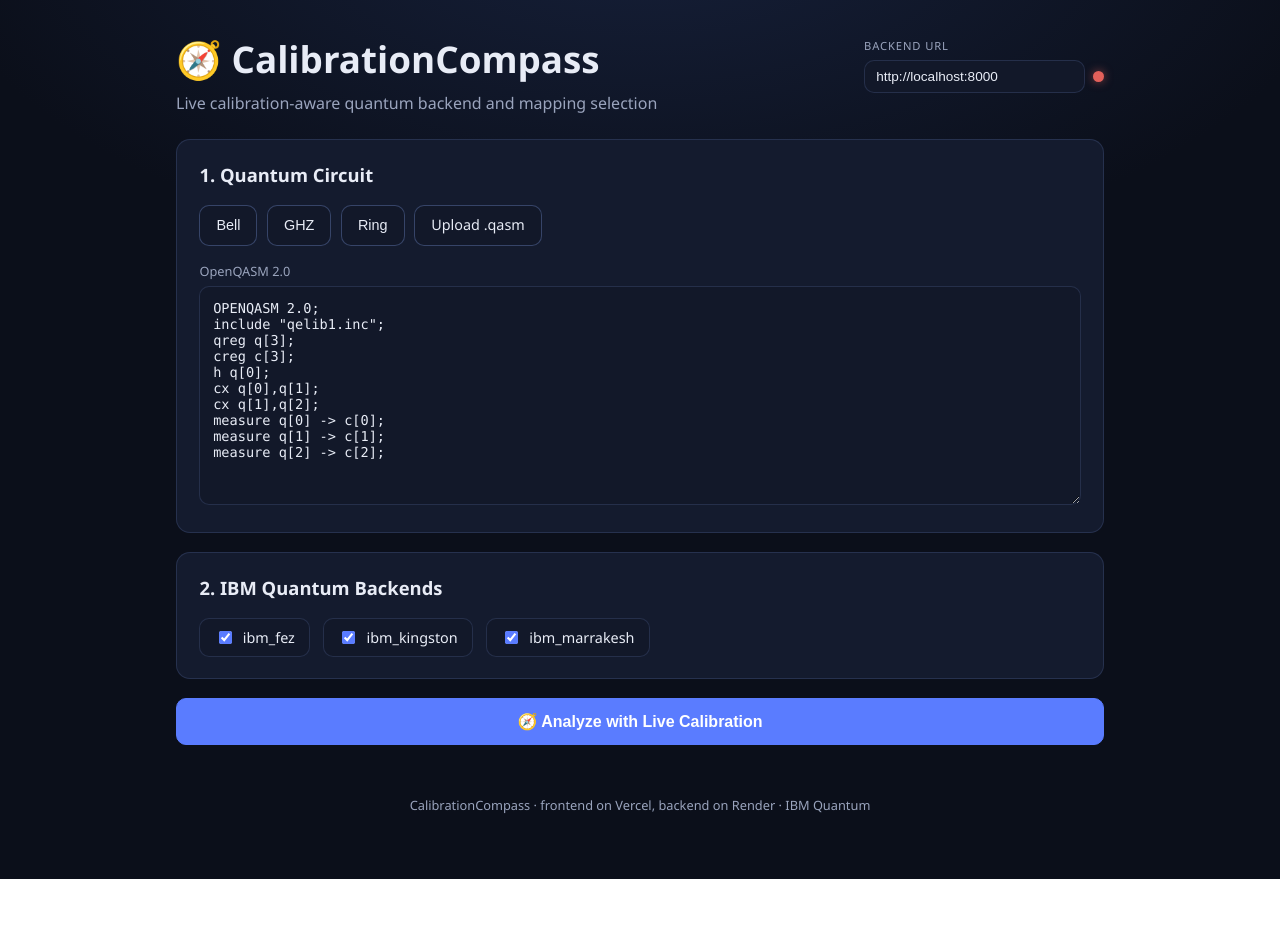
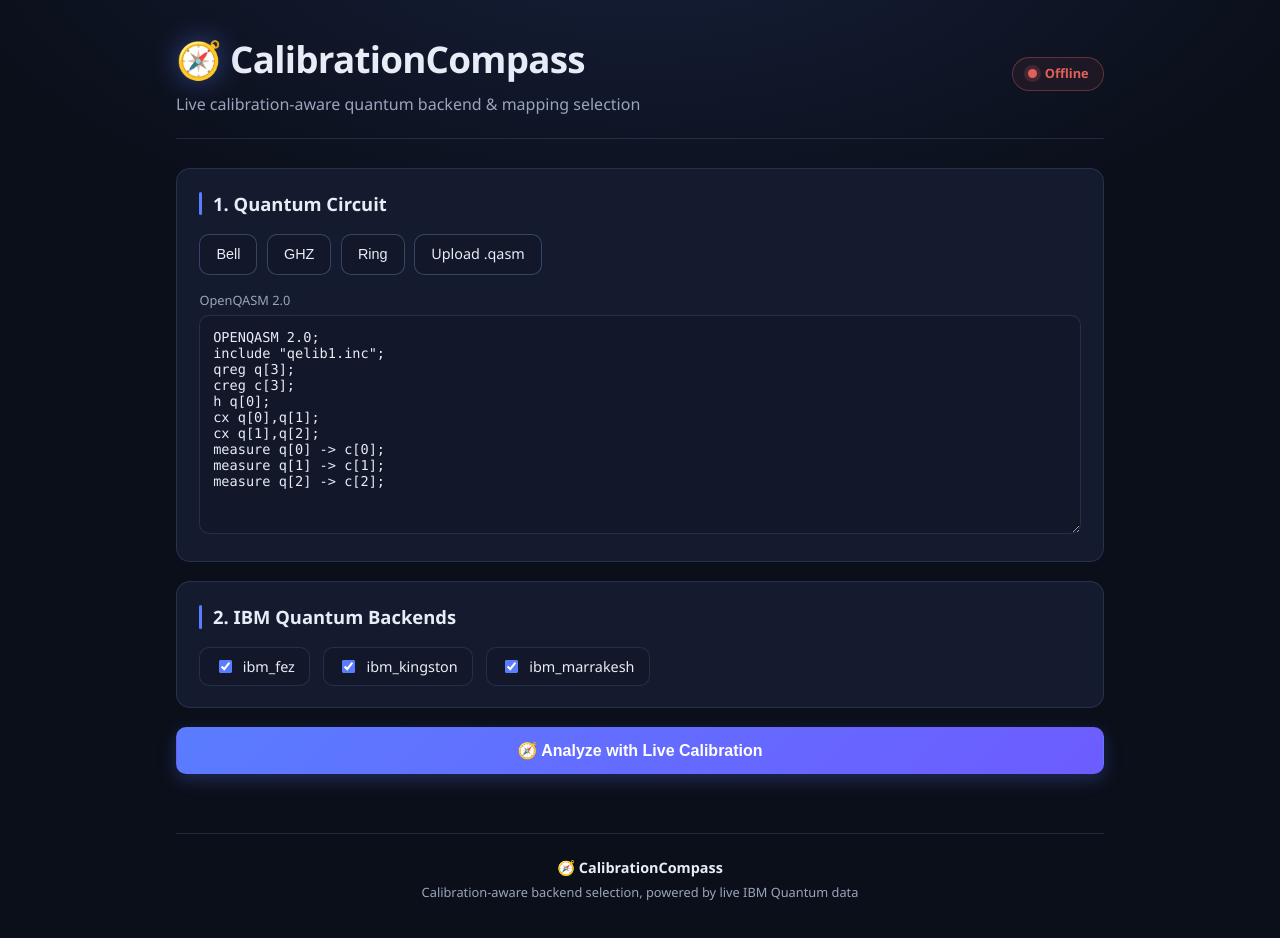
Before and after one commit to PRANAV1740/Calibration-compass, a plain HTML site: page frontend/index.html in a window 1280 px wide. Before the commit the page ends 879 px from the top, so only its background shows below. Drawn offline with Linux system fonts and the light colour scheme; no server answers.

Commit message:
Polish frontend UI; remove dev-only backend URL field
Remove the editable "Backend URL" input and the "frontend on Vercel, backend
on Render" footer line — both are developer scaffolding that end users would
never fill in or need to see. The backend URL is already configured in
config.js, so the field was redundant.

Replace the field with a compact connection-status badge (Live / Offline),
and polish the UI: header divider, section-heading accent bars, gradient
primary button, subtle card hover, and a glow on the recommendation panel.
app.js drops the URL-input/localStorage logic accordingly.

Co-Authored-By: Claude Opus 4.8 <noreply@anthropic.com>

```diff
--- a/frontend/app.js
+++ b/frontend/app.js
@@ -14,19 +14,13 @@ let PRESETS = { ...FALLBACK_PRESETS };
 let BACKENDS = [...DEFAULT_BACKENDS];
 
 function getApiBase() {
-  let stored = null;
-  try { stored = localStorage.getItem("cc_api_base"); } catch (e) {}
   const configured = (window.CC_CONFIG && window.CC_CONFIG.apiBase) || "";
-  return (stored || configured || "").replace(/\/+$/, "");
-}
-
-function setApiBase(value) {
-  try { localStorage.setItem("cc_api_base", value.replace(/\/+$/, "")); } catch (e) {}
+  return configured.replace(/\/+$/, "");
 }
 
 async function api(path, options) {
   const base = getApiBase();
-  if (!base) throw new Error("Set the Backend URL first (top right).");
+  if (!base) throw new Error("Backend is not configured.");
   const res = await fetch(base + path, options);
   const text = await res.text();
   let data = null;
@@ -41,13 +35,22 @@ async function api(path, options) {
 /* ----------------------------- Elements ----------------------------- */
 
 const el = (id) => document.getElementById(id);
-const apiBaseInput = el("apiBase");
-const healthDot = el("healthDot");
 const qasmArea = el("qasm");
 const backendList = el("backendList");
 const analyzeBtn = el("analyzeBtn");
 const errorBox = el("error");
 const results = el("results");
+
+/* ----------------------------- Status badge ----------------------------- */
+
+function setStatus(state, text) {
+  const pill = el("statusPill");
+  if (pill) pill.setAttribute("data-state", state);
+  const t = el("statusText");
+  if (t) t.textContent = text;
+  const dot = el("healthDot");
+  if (dot) dot.className = "dot" + (state === "ok" ? " ok" : state === "bad" ? " bad" : "");
+}
 
 /* ----------------------------- Init ----------------------------- */
 
@@ -66,17 +69,16 @@ function renderBackendChecks() {
 }
 
 async function checkHealth() {
+  setStatus("loading", "Connecting…");
   try {
     const data = await api("/api/health", { method: "GET" });
-    healthDot.className = "dot ok";
-    healthDot.title = "Backend reachable";
+    setStatus("ok", "Live");
     if (Array.isArray(data.backends) && data.backends.length) {
       BACKENDS = data.backends;
       renderBackendChecks();
     }
   } catch (e) {
-    healthDot.className = "dot bad";
-    healthDot.title = "Backend unreachable: " + e.message;
+    setStatus("bad", "Offline");
   }
 }
 
@@ -345,16 +347,10 @@ analyzeBtn.addEventListener("click", analyze);
 el("runQpuBtn").addEventListener("click", runQpu);
 el("checkResultBtn").addEventListener("click", checkResult);
 
-apiBaseInput.addEventListener("change", async () => {
-  setApiBase(apiBaseInput.value.trim());
-  await checkHealth();
-  await loadPresets();
-});
-
 // boot
 (function init() {
-  apiBaseInput.value = getApiBase();
   qasmArea.value = FALLBACK_PRESETS.ghz;
   renderBackendChecks();
-  if (getApiBase()) { checkHealth(); loadPresets(); }
+  checkHealth();
+  loadPresets();
 })();
--- a/frontend/index.html
+++ b/frontend/index.html
@@ -11,16 +11,13 @@
 <body>
   <main class="container">
     <header class="site-header">
-      <div>
-        <h1 class="main-title">🧭 CalibrationCompass</h1>
-        <p class="subtitle">Live calibration-aware quantum backend and mapping selection</p>
+      <div class="brand">
+        <h1 class="main-title"><span class="logo">🧭</span> CalibrationCompass</h1>
+        <p class="subtitle">Live calibration-aware quantum backend &amp; mapping selection</p>
       </div>
-      <div class="backend-config">
-        <label for="apiBase">Backend URL</label>
-        <div class="backend-row">
-          <input id="apiBase" type="text" spellcheck="false" placeholder="https://your-api.onrender.com" />
-          <span id="healthDot" class="dot" title="Backend status"></span>
-        </div>
+      <div class="status-pill" id="statusPill" data-state="loading" title="Backend connection">
+        <span class="dot" id="healthDot"></span>
+        <span id="statusText">Connecting…</span>
       </div>
     </header>
 
@@ -109,7 +106,8 @@
     </div>
 
     <footer class="site-footer">
-      CalibrationCompass &middot; frontend on Vercel, backend on Render &middot; IBM Quantum
+      <span class="footer-mark">🧭 CalibrationCompass</span>
+      <span class="footer-dim">Calibration-aware backend selection, powered by live IBM&nbsp;Quantum data</span>
     </footer>
   </main>
 
--- a/frontend/styles.css
+++ b/frontend/styles.css
@@ -36,28 +36,42 @@ body {
   flex-wrap: wrap;
   gap: 1rem;
   justify-content: space-between;
-  align-items: flex-start;
-  margin-bottom: 1.5rem;
+  align-items: center;
+  margin-bottom: 1.8rem;
+  padding-bottom: 1.4rem;
+  border-bottom: 1px solid var(--border);
 }
 
-.main-title { font-size: 2.3rem; font-weight: 800; margin: 0; }
-.subtitle { font-size: 1rem; color: var(--muted); margin: 0.25rem 0 0; }
+.brand { display: flex; flex-direction: column; gap: 0.3rem; }
+.main-title {
+  font-size: 2.3rem; font-weight: 800; margin: 0; letter-spacing: -0.02em;
+  display: flex; align-items: center; gap: 0.55rem;
+}
+.main-title .logo { filter: drop-shadow(0 0 14px rgba(90, 124, 255, 0.45)); }
+.subtitle { font-size: 1rem; color: var(--muted); margin: 0; }
 
-.backend-config { min-width: 240px; }
-.backend-config label { font-size: 0.7rem; text-transform: uppercase; letter-spacing: 0.08em; color: var(--muted); }
-.backend-row { display: flex; align-items: center; gap: 0.5rem; margin-top: 0.25rem; }
-.backend-row input {
-  flex: 1;
+/* connection status badge */
+.status-pill {
+  display: inline-flex; align-items: center; gap: 0.5rem;
   background: var(--bg-elev);
   border: 1px solid var(--border);
-  color: var(--text);
-  border-radius: 10px;
-  padding: 0.5rem 0.7rem;
-  font-size: 0.85rem;
+  border-radius: 999px;
+  padding: 0.4rem 0.9rem;
+  font-size: 0.8rem; font-weight: 600;
+  color: var(--muted);
+  white-space: nowrap;
+  transition: color 0.3s, background 0.3s, border-color 0.3s;
 }
-.dot { width: 11px; height: 11px; border-radius: 50%; background: var(--muted); flex: 0 0 auto; transition: background 0.3s; }
-.dot.ok { background: var(--good); box-shadow: 0 0 10px rgba(63,185,138,0.6); }
-.dot.bad { background: var(--bad); box-shadow: 0 0 10px rgba(226,96,90,0.6); }
+.status-pill[data-state="ok"]  { color: var(--good); border-color: rgba(63, 185, 138, 0.35); background: rgba(63, 185, 138, 0.08); }
+.status-pill[data-state="bad"] { color: var(--bad);  border-color: rgba(226, 96, 90, 0.35);  background: rgba(226, 96, 90, 0.08); }
+
+.dot { width: 9px; height: 9px; border-radius: 50%; background: var(--muted); flex: 0 0 auto; transition: background 0.3s, box-shadow 0.3s; }
+.dot.ok { background: var(--good); animation: pulse 2.2s ease-in-out infinite; }
+.dot.bad { background: var(--bad); box-shadow: 0 0 0 4px rgba(226, 96, 90, 0.18); }
+@keyframes pulse {
+  0%, 100% { box-shadow: 0 0 0 3px rgba(63, 185, 138, 0.22); }
+  50%      { box-shadow: 0 0 0 7px rgba(63, 185, 138, 0.04); }
+}
 
 .card {
   background: var(--card);
@@ -65,8 +79,17 @@ body {
   border-radius: var(--radius);
   padding: 1.3rem 1.4rem;
   margin-bottom: 1.2rem;
+  transition: border-color 0.2s;
 }
-.card h2 { margin: 0 0 1rem; font-size: 1.15rem; }
+.card:hover { border-color: var(--border-strong); }
+.card h2 {
+  margin: 0 0 1rem; font-size: 1.15rem;
+  position: relative; padding-left: 0.85rem;
+}
+.card h2::before {
+  content: ""; position: absolute; left: 0; top: 0.12em; bottom: 0.12em;
+  width: 3px; border-radius: 3px; background: var(--accent);
+}
 .card h3 { margin: 1.4rem 0 0.7rem; font-size: 1rem; color: var(--muted); font-weight: 600; }
 
 .preset-row { display: flex; flex-wrap: wrap; gap: 0.6rem; margin-bottom: 1rem; }
@@ -84,8 +107,12 @@ body {
 .btn:hover { border-color: var(--accent); background: var(--accent-soft); }
 .btn:active { transform: translateY(1px); }
 .btn:disabled { opacity: 0.5; cursor: not-allowed; }
-.btn.primary { background: var(--accent); border-color: var(--accent); color: #fff; font-weight: 700; }
-.btn.primary:hover { filter: brightness(1.08); }
+.btn.primary {
+  background: linear-gradient(135deg, #5a7cff, #6d5cff);
+  border-color: transparent; color: #fff; font-weight: 700;
+  box-shadow: 0 6px 18px rgba(90, 124, 255, 0.25);
+}
+.btn.primary:hover { filter: brightness(1.06); box-shadow: 0 8px 24px rgba(90, 124, 255, 0.38); }
 .btn.full { width: 100%; padding: 0.8rem; font-size: 1rem; margin-bottom: 1.2rem; }
 .file-btn { display: inline-flex; align-items: center; }
 
@@ -143,13 +170,13 @@ th { color: var(--muted); font-weight: 600; font-size: 0.78rem; text-transform:
 tbody tr:hover { background: var(--accent-soft); }
 
 .recommendation {
-  padding: 1.3rem;
+  padding: 1.4rem;
   border-radius: 15px;
   border: 1px solid var(--border-strong);
-  background: var(--accent-soft);
+  background: linear-gradient(135deg, rgba(90, 124, 255, 0.14), rgba(109, 92, 255, 0.05));
 }
 .recommendation-label { font-size: 0.75rem; opacity: 0.7; text-transform: uppercase; letter-spacing: 0.08em; }
-.recommendation-main { font-size: 1.8rem; font-weight: 800; margin: 0.3rem 0 0.6rem; }
+.recommendation-main { font-size: 1.9rem; font-weight: 800; margin: 0.35rem 0 0.6rem; letter-spacing: -0.01em; }
 
 .note {
   background: var(--bg-elev);
@@ -174,7 +201,13 @@ code { background: #0a0e18; padding: 0.15rem 0.45rem; border-radius: 6px; font-s
 .count-cell .bits { font-family: monospace; color: var(--accent); }
 .count-cell .n { font-size: 1.1rem; font-weight: 700; }
 
-.site-footer { text-align: center; color: var(--muted); font-size: 0.8rem; margin-top: 2rem; }
+.site-footer {
+  display: flex; flex-direction: column; align-items: center; gap: 0.3rem;
+  text-align: center; color: var(--muted); font-size: 0.8rem;
+  margin-top: 2.5rem; padding-top: 1.4rem; border-top: 1px solid var(--border);
+}
+.footer-mark { font-weight: 700; color: var(--text); font-size: 0.9rem; }
+.footer-dim { color: var(--muted); max-width: 32rem; }
 
 .spinner {
   display: inline-block; width: 14px; height: 14px; margin-right: 0.5rem;
```
